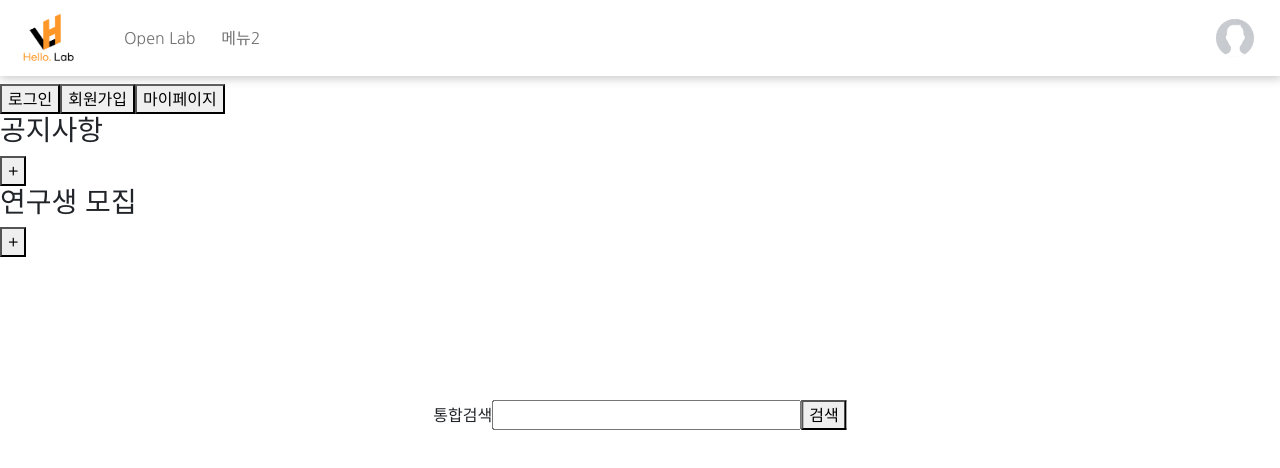
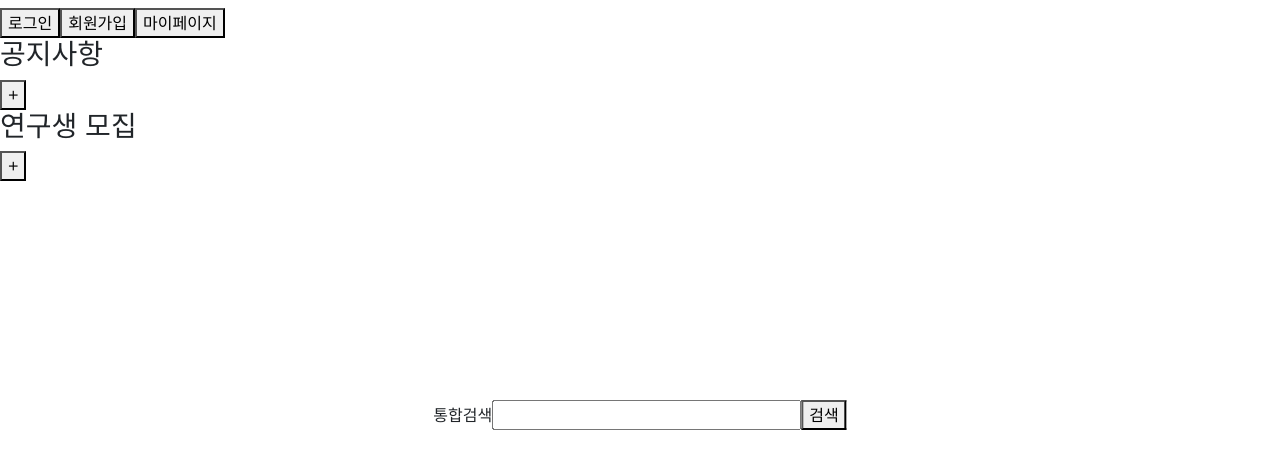
Before and after one commit to developerChans/Hello-Lab, a React (Create React App) app in the folder client/: page / in a window 1280 px wide. Shown: the top 468 px of the page. Built offline with nearby package versions, Linux system fonts and the light colour scheme.

Commit message:
delete menubar element

```diff
--- a/client/src/App.js
+++ b/client/src/App.js
@@ -33,7 +33,6 @@ function App() {
           you have multiple routes, but you want only one
           of them to render at a time
         */}
-        <MenuBar/>
         <Switch>
           <Route exact path="/test" component={ExamplePage} />
           <Route exact path="/" component={LandingPage} />
```
